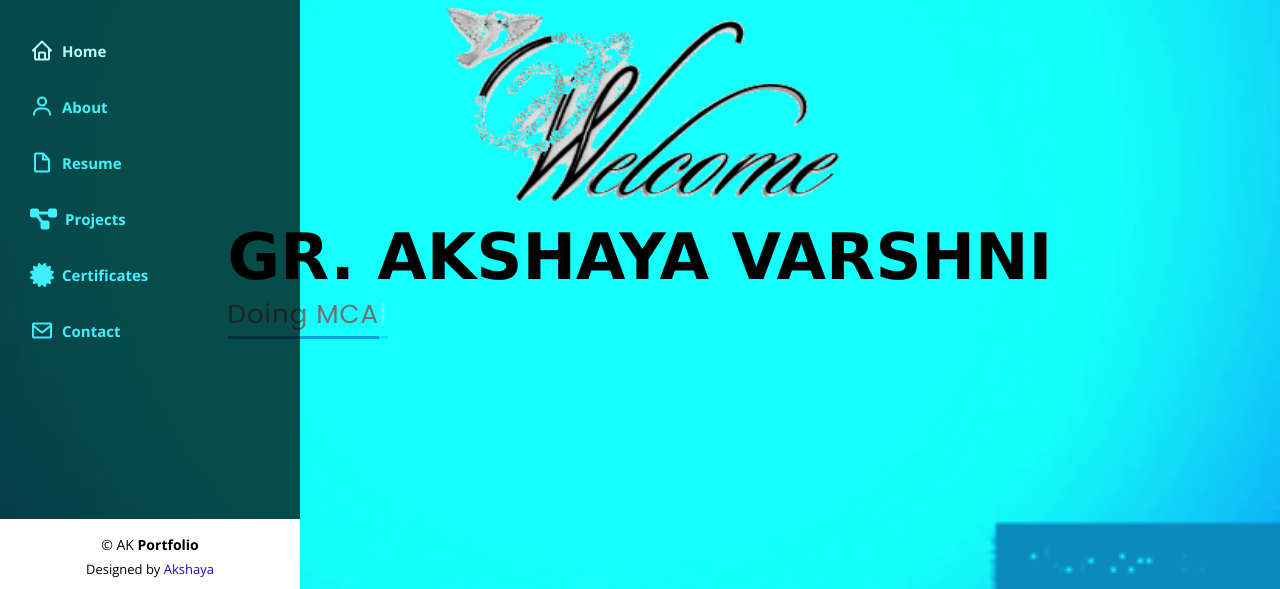
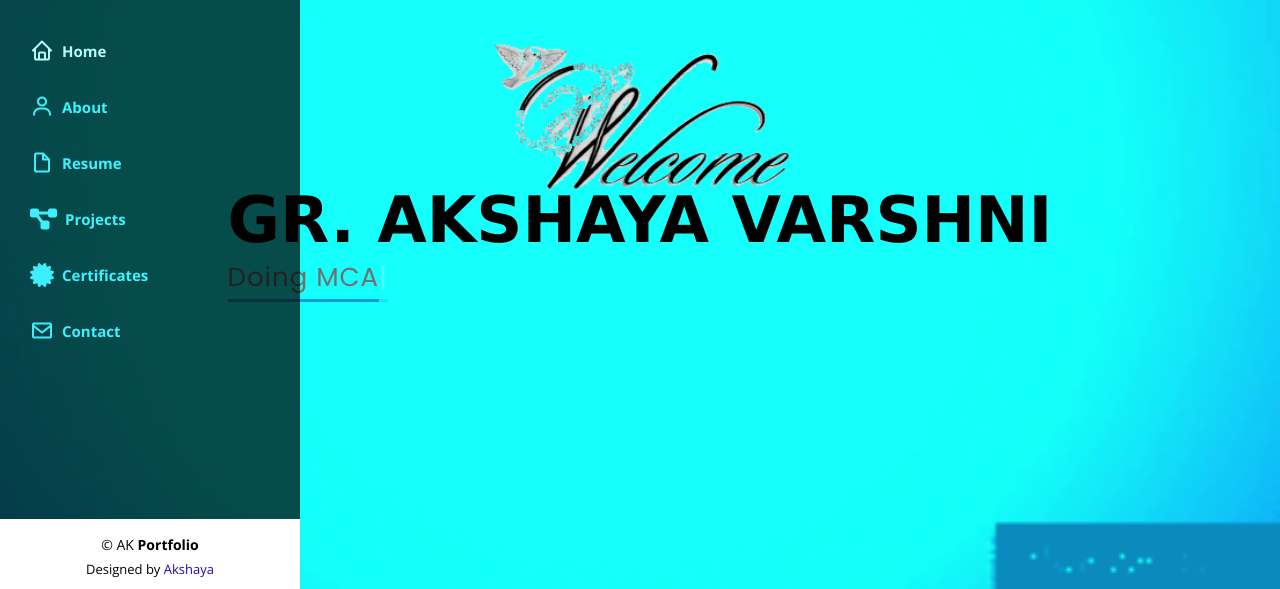
Before and after one commit to Akshayavarshni18062002/akPortfolio, a plain HTML site: page index.html in a window 1280 px wide. Shown: the part 206-795 px from the top of the page. Drawn offline with nearby package versions, Linux system fonts and the light colour scheme.

Commit message:
commit3-ak

```diff
--- a/index.html
+++ b/index.html
@@ -76,8 +76,8 @@
 
   <section id="hero" class="d-flex flex-column justify-content-center align-items-center">
     <div class="hero-container-sm" data-aos="fade-in">
-     <center><img src="assets\img\welcome.gif" style="height: 200px; width: 400px;"></center>
-     <br>
+     <center><img src="assets\img\welcome.gif" style="height: 150px; width: 300px;"></center>
+
      <h1 style="color:  hsl(0, 0%, 0%);font-family: 'Lucida Sans', 'Lucida Sans Regular', 'Lucida Grande', 'Lucida Sans Unicode', Geneva, Verdana, sans-serif">GR. AKSHAYA VARSHNI </h1>
 
       <p> <span class="typed" style="color: rgb(112, 112, 112);"data-typed-items="I'm a STUDENT, Doing MCA, In PSNA COLLEGE OF ENGINEERING AND TECHNOLOGY"></span></p>
```
